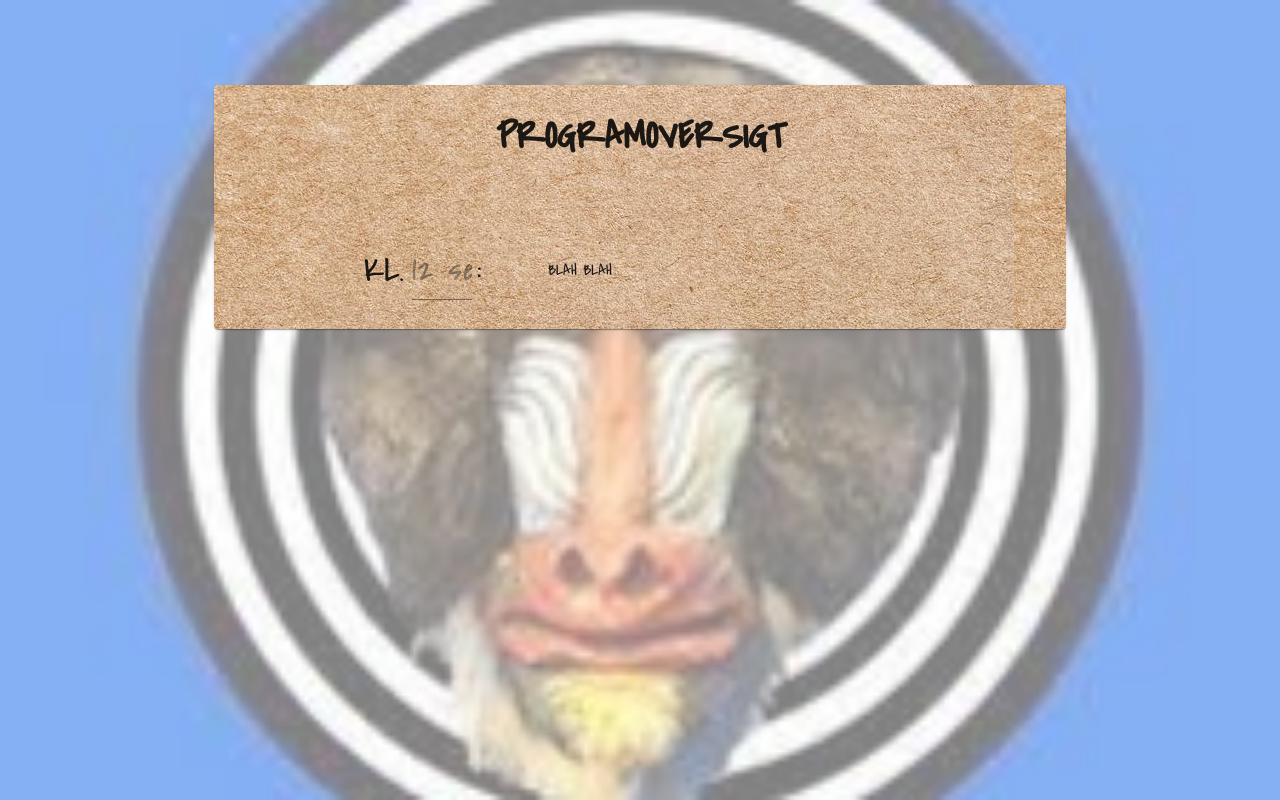
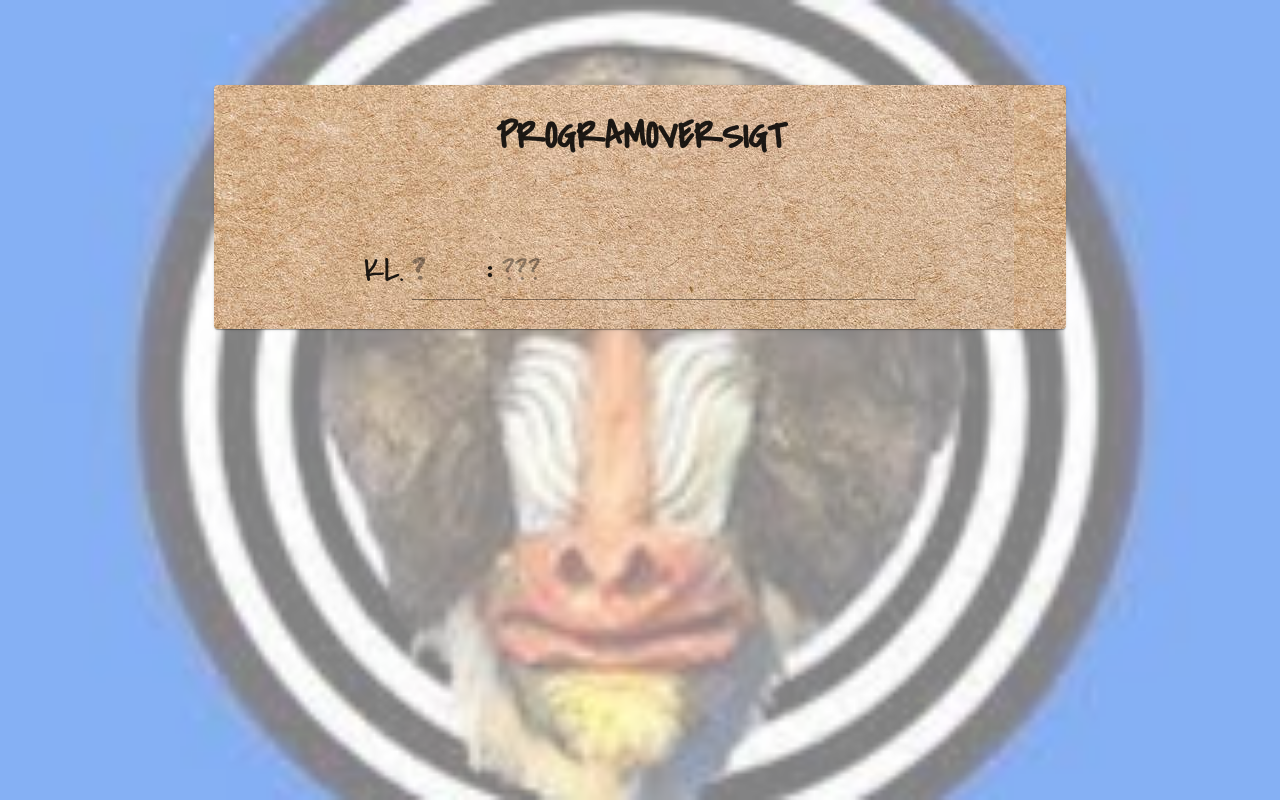
Before and after one commit to jbakchr/programoversigten, a React (Create React App) app: page / in a window 1280 px wide. Built offline with nearby package versions, Linux system fonts and the light colour scheme.

Commit message:
Added initial program overview text input

```diff
--- a/src/components/ProgramOverview/ProgramOverviewGrid.jsx
+++ b/src/components/ProgramOverview/ProgramOverviewGrid.jsx
@@ -8,24 +8,49 @@ export const ProgramOverviewGrid = () => {
       <Box sx={{ flexGrow: 1 }}>
         <Grid container style={{ display: "flex", alignItems: "center" }}>
           <Grid
-            xs={4}
-            style={{ display: "flex", alignItems: "center", fontSize: "35px" }}
+            xs={3}
+            style={{
+              display: "flex",
+              alignItems: "center",
+              fontSize: "35px",
+              justifyContent: "top",
+            }}
           >
             <p style={{ marginRight: "8px" }}>KL.</p>
             <TextField
               variant="standard"
-              placeholder="12 sek og 4 år"
+              placeholder="?"
               InputProps={{
                 style: {
                   fontFamily: "Covered By Your Grace",
                   fontSize: "35px",
-                  width: "60px",
+                  fontWeight: "bold",
+                  width: "70px",
                 },
               }}
+              inputProps={{
+                style: { textTransform: "uppercase" },
+              }}
             />
-            <p style={{ marginLeft: "5px" }}>:</p>
+            <p style={{ marginLeft: "5px", fontWeight: "bold" }}>:</p>
           </Grid>
-          <Grid xs={8}>blah blah</Grid>
+          <Grid xs={9}>
+            <TextField
+              variant="standard"
+              fullWidth
+              placeholder="???"
+              multiline
+              InputProps={{
+                style: {
+                  fontFamily: "Covered By Your Grace",
+                  fontSize: "35px",
+                },
+              }}
+              inputProps={{
+                style: { textTransform: "uppercase" },
+              }}
+            />
+          </Grid>
         </Grid>
       </Box>
     </Container>
```
